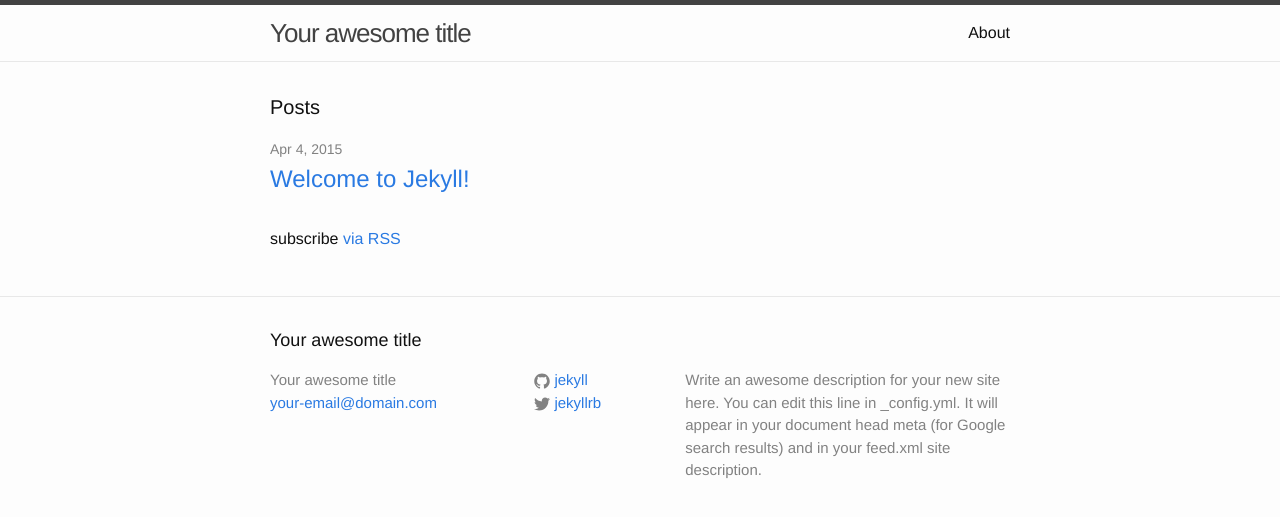
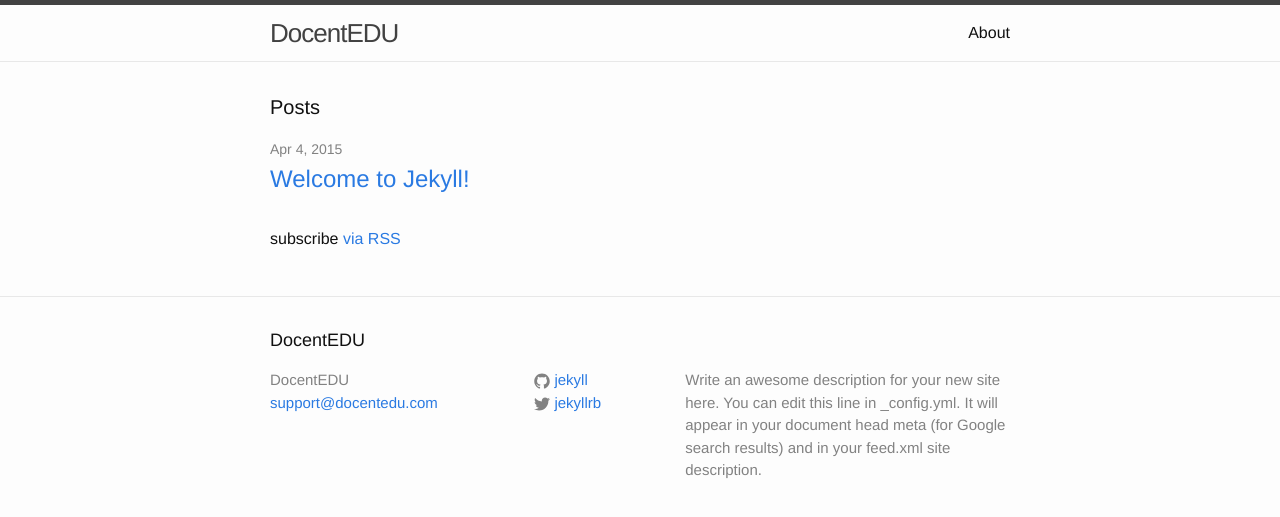
Before and after one commit to DocentEDU/jekyll-website, a Jekyll site: the page built from index.html, in a window 1280 px wide. Shown: the top 517 px of the page. Built offline with Jekyll 4.4.1, drawn with Linux system fonts in a browser that asks for light colours.

Commit message:
Update _config.yml

```diff
--- a/_config.yml
+++ b/_config.yml
@@ -1,6 +1,6 @@
 # Site settings
-title: Your awesome title
-email: your-email@domain.com
+title: DocentEDU
+email: support@docentedu.com
 description: > # this means to ignore newlines until "baseurl:"
   Write an awesome description for your new site here. You can edit this
   line in _config.yml. It will appear in your document head meta (for
```
